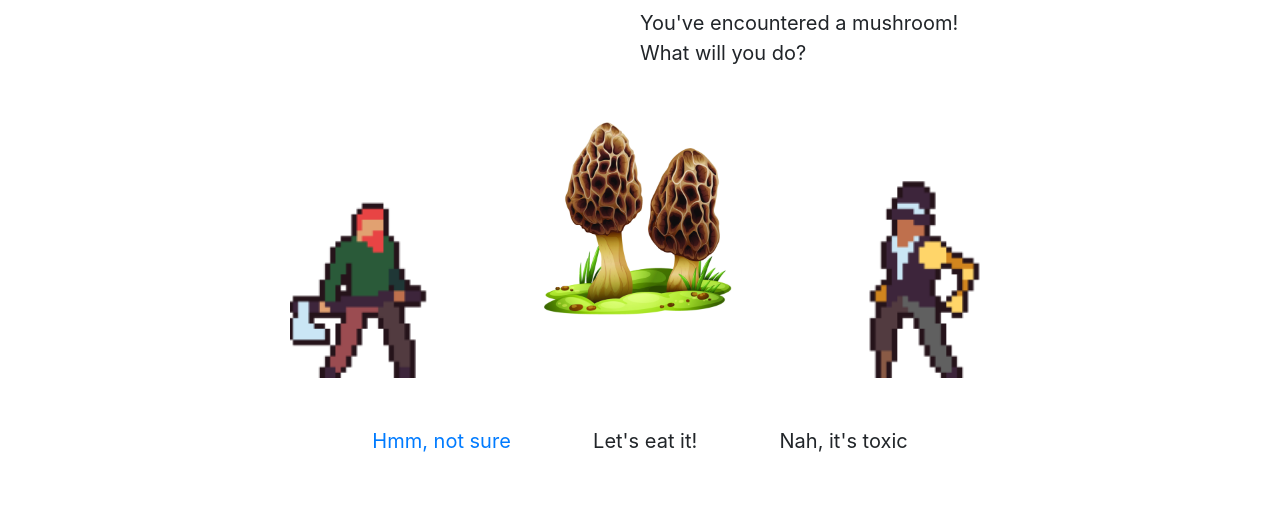
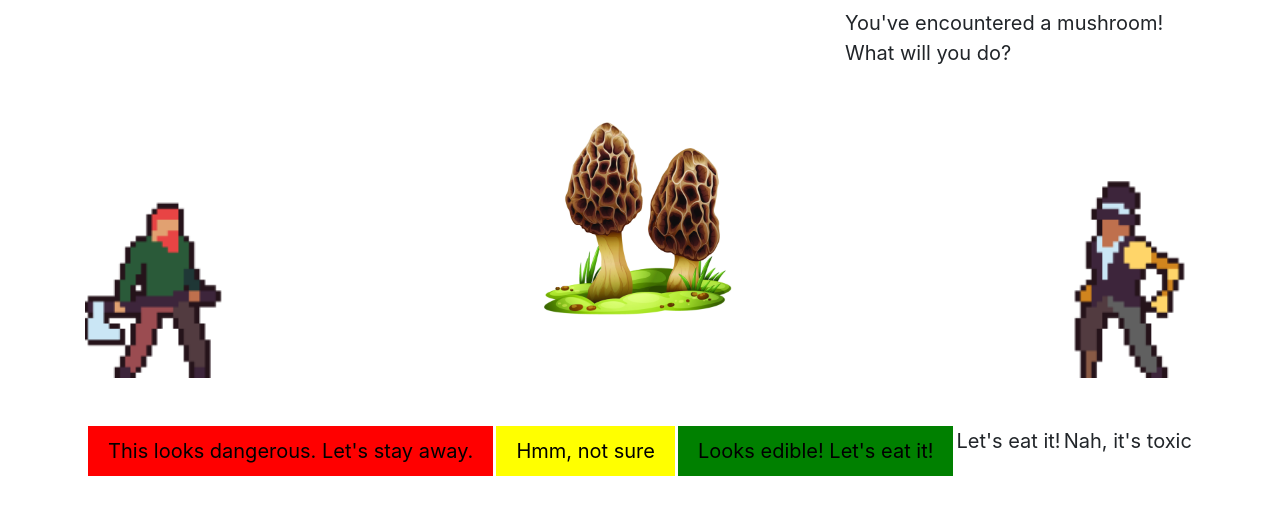
Before and after one commit to meiKuo/UI-Group-Project-, a Flask app: page /game/1 in a window 1280 px wide. Shown: the part 198-713 px from the top of the page. Run offline with Flask 2, Linux system fonts and the light colour scheme; some libraries are stand-ins or nearby versions.

Commit message:
game button styles

```diff
--- a/static/main.css
+++ b/static/main.css
@@ -0,0 +1,22 @@
+.game-container {
+    /* max-width: var(--game-width);
+    height: var(--game-height);
+    margin: auto; */
+}
+
+
+.noEatButton{
+  background-color: red;
+  color: black;
+  padding: 10px 20px;
+}
+.notSureButton{
+  background-color: yellow;
+  color: black;
+  padding: 10px 20px;
+}
+.eatButton{
+  background-color: green;
+  color: black;
+  padding: 10px 20px;
+}
--- a/templates/game.html
+++ b/templates/game.html
@@ -14,12 +14,6 @@
     .game-area {
         display: flex;
         justify-content: space-between;
-    }
-
-    .game-container {
-        max-width: var(--game-width);
-        height: var(--game-height);
-        margin: auto;
     }
 
     .none {
@@ -95,7 +89,9 @@
             <img class="character-img" src="{{ url_for('static', filename='game/assets/TG.png') }}"/>
         </div>
         <div class="button-box">
-            <a type="button" id="skip" href="/game/{{ question.id + 1 }}" class="game-button">Hmm, not sure</a>
+            <a type="button" id="skip" href="/game/{{ question.id + 1 }}" class="noEatButton">This looks dangerous. Let's stay away.</a>
+            <a type="button" id="skip" href="/game/{{ question.id + 1 }}" class="notSureButton">Hmm, not sure</a>
+            <a type="button" id="skip" href="/game/{{ question.id + 1 }}" class="eatButton">Looks edible! Let's eat it!</a>
         </div>
     </div>
 </div>
```
